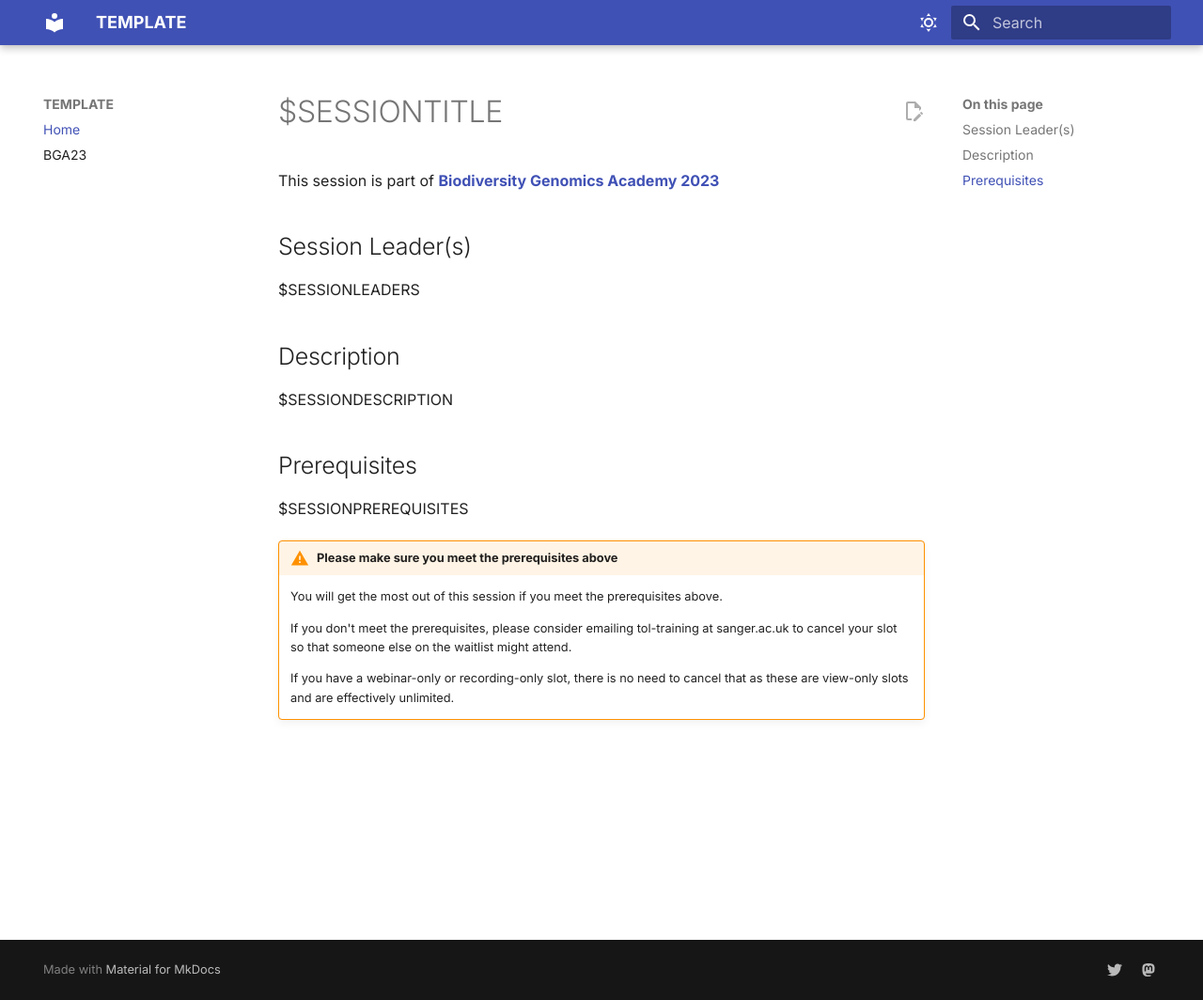
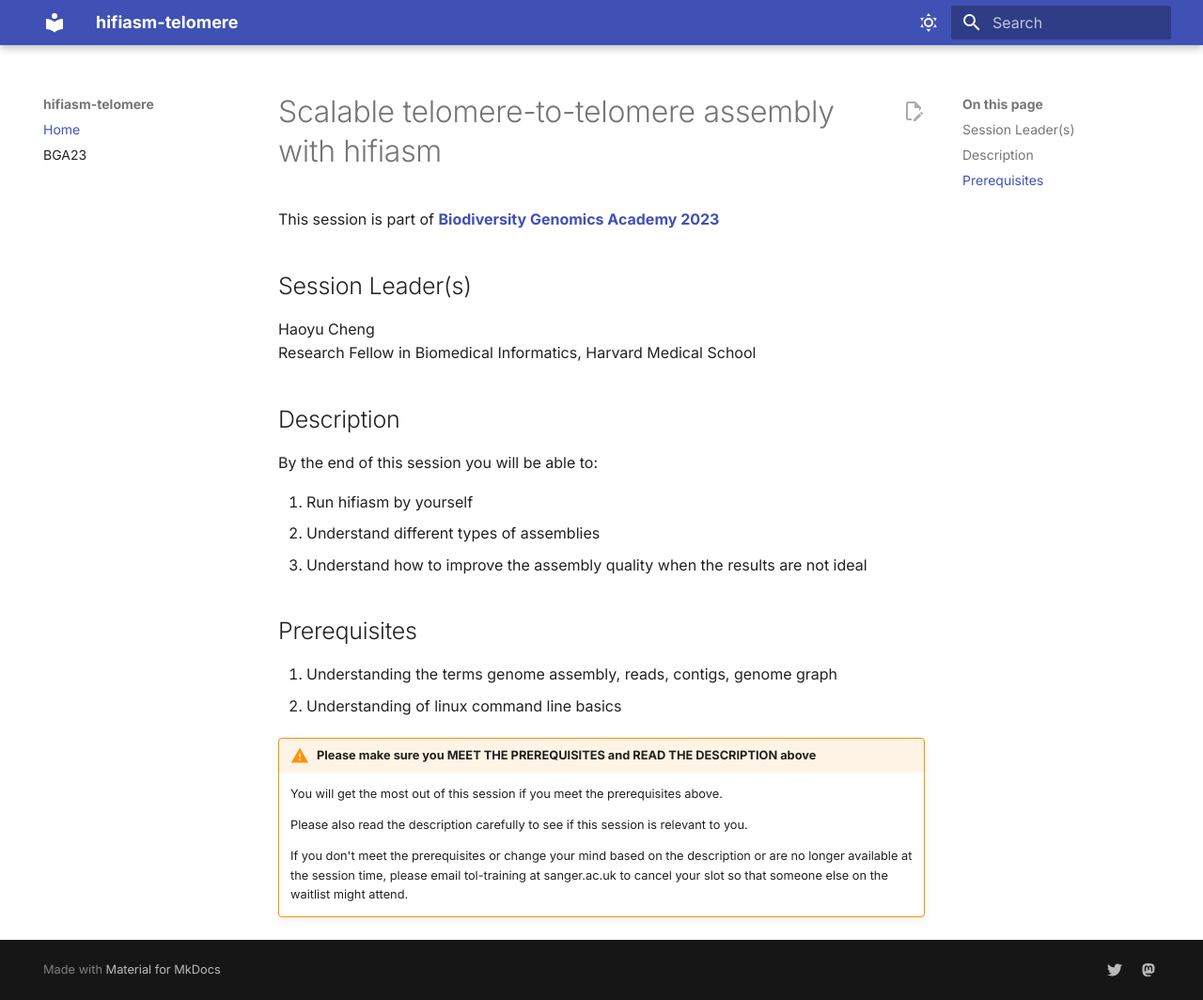
Before and after one commit to BGAcademy23/hifiasm-telomere, an MkDocs documentation site: the page built from docs/README.md, in a window 1280 px wide and 1064 px high. Shown: the whole window at 94% size. Built offline with MkDocs 1.6.1 and Material for MkDocs 9.7.7, drawn with Linux system fonts in a browser that asks for light colours.

Commit message:
update from form

```diff
--- a/docs/README.md
+++ b/docs/README.md
@@ -1,23 +1,29 @@
-# $SESSIONTITLE
+# Scalable telomere-to-telomere assembly with hifiasm
 
 This session is part of [**Biodiversity Genomics Academy 2023**](https://BGA23.org)
 
 ## Session Leader(s)
 
-$SESSIONLEADERS
+Haoyu Cheng
+Research Fellow in Biomedical Informatics, Harvard Medical School
 
 ## Description
 
-$SESSIONDESCRIPTION
+By the end of this session you will be able to:
+
+1. Run hifiasm by yourself
+2. Understand different types of assemblies
+3. Understand how to improve the assembly quality when the results are not ideal
 
 ## Prerequisites
 
-$SESSIONPREREQUISITES
+1. Understanding the terms genome assembly, reads, contigs, genome graph
+2. Understanding of linux command line basics
 
-!!! warning "Please make sure you meet the prerequisites above"
+!!! warning "Please make sure you MEET THE PREREQUISITES and READ THE DESCRIPTION above"
 
     You will get the most out of this session if you meet the prerequisites above.
 
-    If you don't meet the prerequisites, please consider emailing tol-training at sanger.ac.uk to cancel your slot so that someone else on the waitlist might attend.
+    Please also read the description carefully to see if this session is relevant to you.
 
-    If you have a webinar-only or recording-only slot, there is no need to cancel that as these are view-only slots and are effectively unlimited.
+    If you don't meet the prerequisites or change your mind based on the description or are no longer available at the session time, please email tol-training at sanger.ac.uk to cancel your slot so that someone else on the waitlist might attend.
--- a/mkdocs.yml
+++ b/mkdocs.yml
@@ -1,5 +1,5 @@
-site_name: TEMPLATE
-edit_uri: https://github.com/bgacademy23/TEMPLATE/blob/main/docs
+site_name: hifiasm-telomere
+edit_uri: https://github.com/bgacademy23/hifiasm-telomere/blob/main/docs
 
 nav:
     - Home: README.md
```
Also changed, not shown: README.md (+13 -7 lines).
